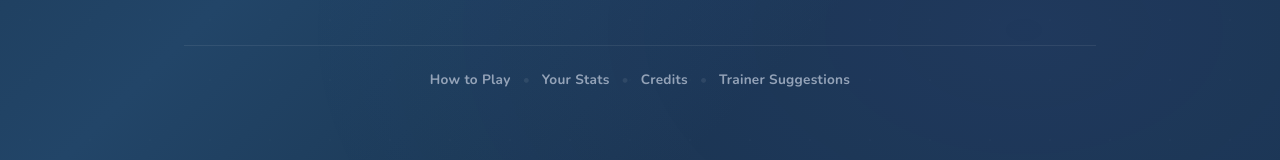
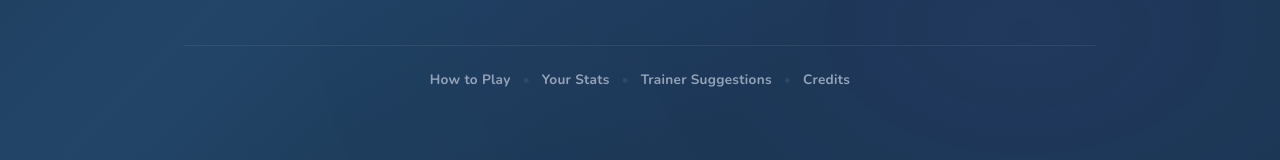
Before and after one commit to camlee21/trainer-guesser, a React (Vite) app in the folder trainer-guesser/: page / in a window 1280 px wide. Shown: the part 610-770 px from the top of the page. Built offline with nearby package versions, Linux system fonts and the light colour scheme; no server answers.

Commit message:
Changed footer link order

```diff
--- a/trainer-guesser/src/components/Footer.jsx
+++ b/trainer-guesser/src/components/Footer.jsx
@@ -8,9 +8,10 @@ export default function Footer() {
         <span className="site-footer-divider">•</span>
         <Link to="/stats" className="site-footer-link">Your Stats</Link>
         <span className="site-footer-divider">•</span>
+        <Link to="/trainer-suggestions" className="site-footer-link">Trainer Suggestions</Link>
+        <span className="site-footer-divider">•</span>
         <Link to="/credits" className="site-footer-link">Credits</Link>
-        <span className="site-footer-divider">•</span>
-        <Link to="/trainer-suggestions" className="site-footer-link">Trainer Suggestions</Link>
+
       </div>
     </footer>
   )
```
